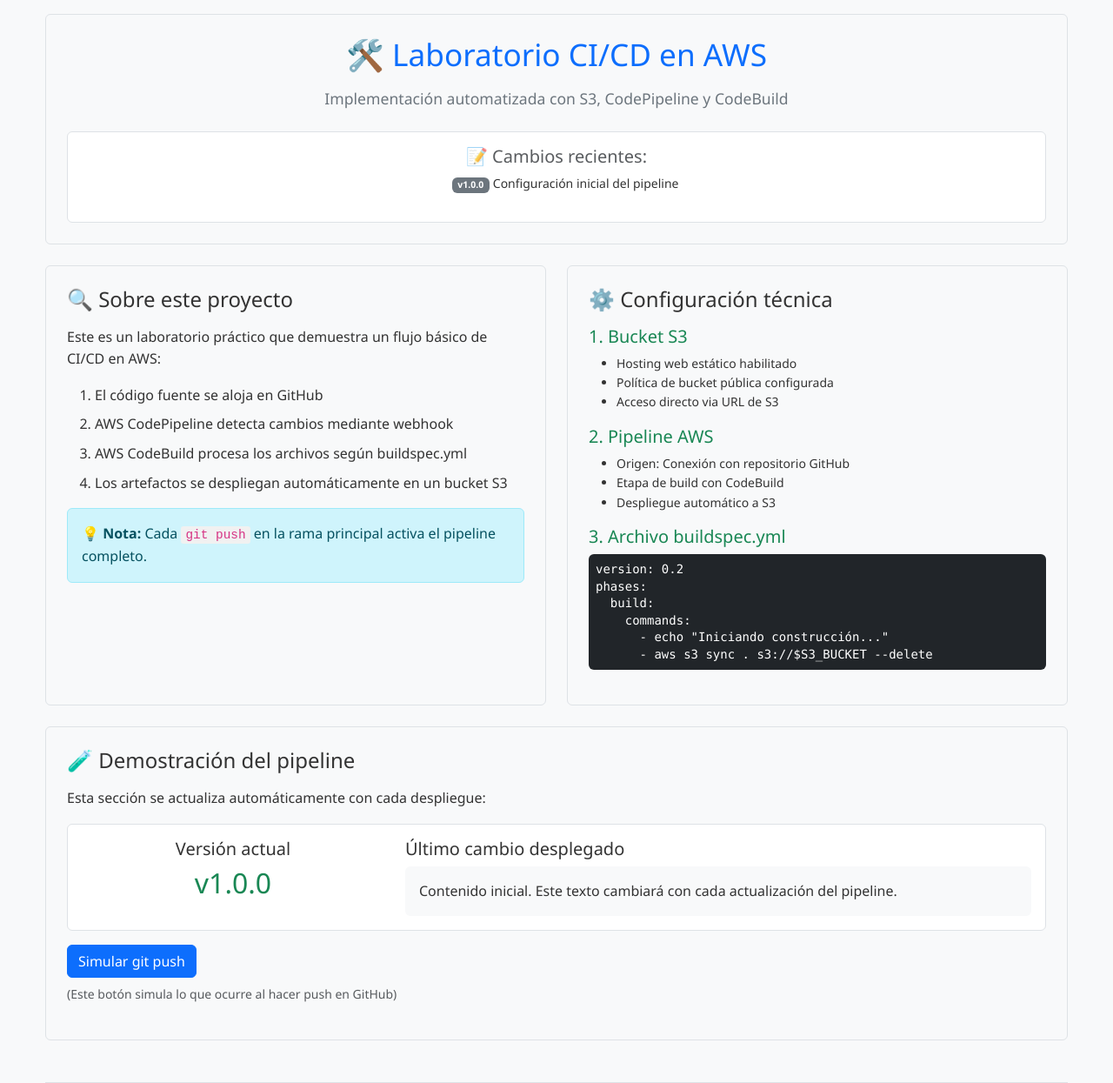
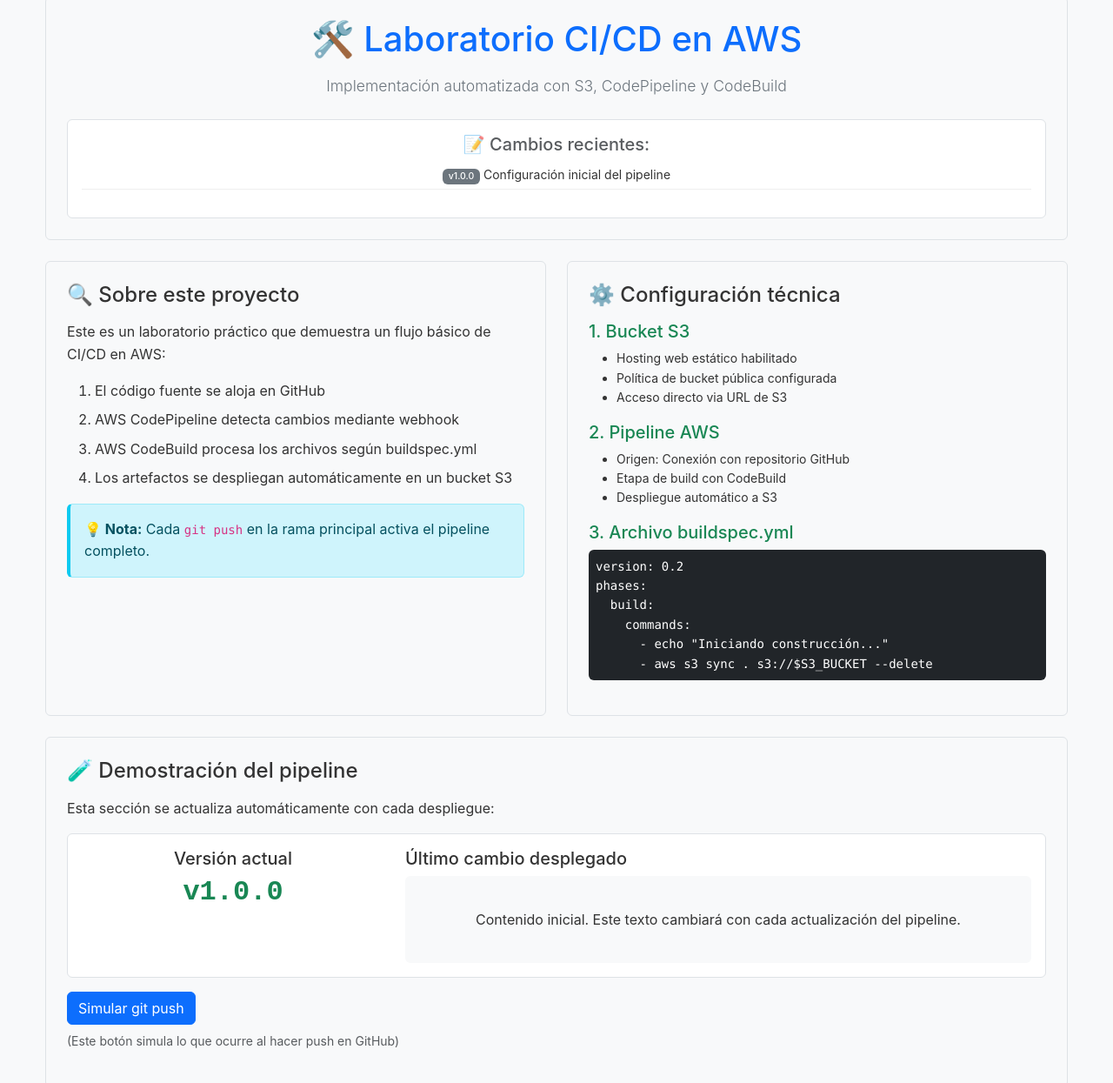
Before and after one commit to Jdavid-cruz/AWS-CODEPIPELINE-AWS-CODEBUILD, a plain HTML site: page index.html in a window 1280 px wide. Shown: the part 28-1273 px from the top of the page at 87% size. Drawn offline with nearby package versions, Linux system fonts and the light colour scheme.

Commit message:
Update styles.css

```diff
--- a/styles.css
+++ b/styles.css
@@ -1,10 +1,9 @@
-/* Estilos básicos */
+/* Estilos generales */
 body {
-  font-family: 'Segoe UI', Tahoma, Geneva, Verdana, sans-serif;
+  font-family: 'Ubuntu', -apple-system, BlinkMacSystemFont, 'Segoe UI', Roboto, Oxygen, sans-serif;
+  background-color: #f8f9fa;
+  color: #333;
   line-height: 1.6;
-  color: #333;
-  background-color: #f8f9fa;
-  padding-top: 20px;
 }
 
 .container {
@@ -12,70 +11,109 @@ body {
 }
 
 /* Tipografía */
-h1, h2, h3, h4 {
+h1, h2, h3, h4, h5, h6 {
   color: #2c3e50;
 }
 
-h1 {
-  font-size: 2.2rem;
-  margin-bottom: 1rem;
-}
-
 .lead {
+  color: #6c757d;
   font-size: 1.1rem;
-  color: #6c757d;
 }
 
 /* Componentes */
-.step-card {
-  border-left: 4px solid #28a745;
+.bg-light {
+  background-color: #f8f9fa !important;
+}
+
+.border {
+  border-color: #dee2e6 !important;
+}
+
+.rounded {
+  border-radius: 0.375rem !important;
+}
+
+/* Cards y secciones */
+.bg-light {
+  background-color: #f8f9fa !important;
+}
+
+/* Alertas */
+.alert {
+  border-left: 4px solid transparent;
+}
+
+.alert-info {
+  border-left-color: #0dcaf0;
+}
+
+.alert-success {
+  border-left-color: #198754;
+}
+
+/* Badges */
+.badge {
+  font-weight: 500;
+  padding: 0.35em 0.65em;
+}
+
+/* Zona de demostración */
+#demo-content {
+  min-height: 100px;
+  display: flex;
+  align-items: center;
+  justify-content: center;
   transition: all 0.3s ease;
 }
 
-.step-card:hover {
-  transform: translateX(5px);
-  background-color: #e9ecef !important;
+#current-version {
+  font-family: 'Courier New', monospace;
+  font-weight: bold;
+  font-size: 2rem;
 }
 
-code {
-  background-color: #f1f1f1;
-  padding: 2px 5px;
-  border-radius: 3px;
-  font-family: 'Courier New', monospace;
-  font-size: 0.9em;
-}
-
-pre {
-  overflow-x: auto;
-  font-size: 0.85em;
-  line-height: 1.4;
-}
-
-/* Zona de pruebas */
-#demo-area {
-  min-height: 80px;
-  display: flex;
-  align-items: center;
-}
-
-#version {
-  font-family: 'Courier New', monospace;
-  font-weight: bold;
-}
-
+/* Lista de cambios */
 #changes-list {
   max-height: 150px;
   overflow-y: auto;
-  padding-left: 20px;
+}
+
+#changes-list li {
+  padding: 0.25rem 0;
+  border-bottom: 1px solid #eee;
+}
+
+/* Botones */
+.btn-primary {
+  background-color: #0d6efd;
+  border-color: #0d6efd;
+}
+
+.btn-primary:hover {
+  background-color: #0b5ed7;
+  border-color: #0a58ca;
+}
+
+/* Preformatted code */
+pre {
+  background-color: #2d2d2d;
+  color: #f8f9fa;
+  padding: 1rem;
+  border-radius: 0.375rem;
+  overflow-x: auto;
 }
 
 /* Responsive */
 @media (max-width: 768px) {
-  .col-md-8, .col-md-4 {
-    padding: 0 15px;
+  body {
+    padding-top: 15px;
   }
 
   h1 {
     font-size: 1.8rem;
   }
+
+  .lead {
+    font-size: 1rem;
+  }
 }
```
